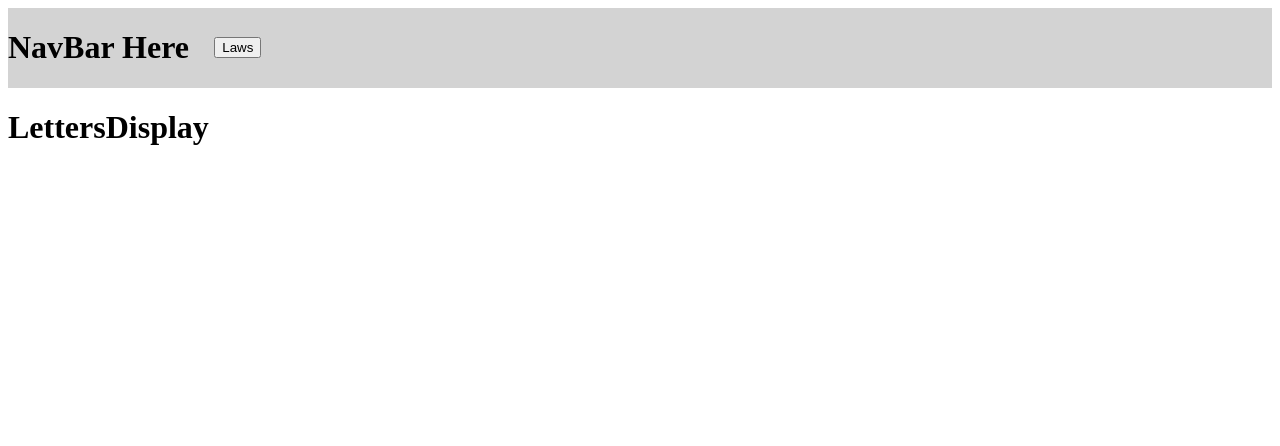
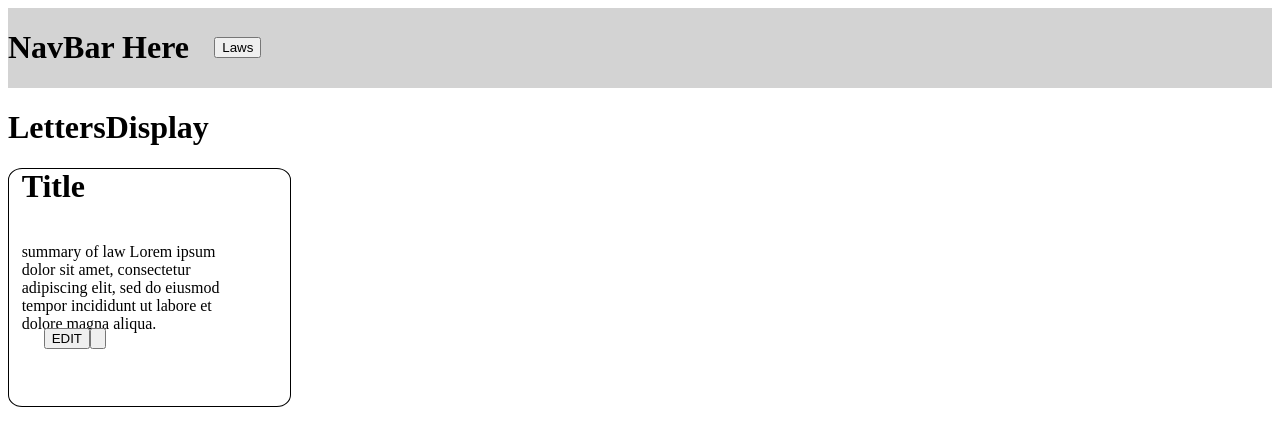
Before and after one commit to cornellh4i/earth-law-center, a React (Create React App) app in the folder client/: page /letters in a window 1280 px wide. Shown: the top 446 px of the page. Built offline with nearby package versions, Linux system fonts and the light colour scheme.

Commit message:
Layout of templateCard

```diff
--- a/client/src/App.js
+++ b/client/src/App.js
@@ -5,6 +5,7 @@ import LawsDisplay from './pages/LawsDisplay/LawsDisplay';
 import LettersDisplay from './pages/LettersDisplay/LettersDisplay';
 import NavBar from './components/NavBar/NavBar';
 import Button from './components/Button/Button.jsx';
+import TemplateCard from "./components/TemplateCard/TemplateCard";
 
 const API_URL = process.env.REACT_APP_API;
 
@@ -34,8 +35,9 @@ function App() {
       </Routes>
 
       {/* Edit this all to Button by passing in the props you create! */}
+      <TemplateCard/>
+    </Router>
 
-    </Router>
   );
 }
 
--- /dev/null
+++ b/client/src/components/TemplateCard/TemplateCard.css
@@ -0,0 +1,30 @@
+.cardContainer{
+    width: 20vw;
+    height: 26.5vh;
+    border-style: solid;
+    border-width: 1px;
+    border-color: black;
+    border-radius: 5%;
+    padding: 1%;
+    display: flex;
+    flex-direction: column;
+    justify-content: center;
+    align-items: flex-start;
+}
+.cardTextContainer{
+    width: 83%;
+    height: 48%;
+    display: flex;
+    flex-direction: column;
+    justify-content: center;
+    align-items: flex-start;
+}
+
+.cardButtonContainer{
+    margin-left: 8.6%;
+    margin-top: 11.32%;
+    margin-right: 8.6%;
+    margin-bottom: 11.32%;
+    display: flex;
+    flex-direction: row;
+}
--- a/client/src/components/TemplateCard/TemplateCard.jsx
+++ b/client/src/components/TemplateCard/TemplateCard.jsx
@@ -1,12 +1,20 @@
 import React from 'react';
-import './TemplateCards.css';
+import './TemplateCard.css';
+import Button from '../Button/Button';
 
 /** Component for TemplateCard Page */
 
 const TemplateCard = () => {
   return (
-    <div>
-      <h1>TemplateCard</h1>
+    <div className='cardContainer'>
+      <div className='cardTextContainer'>
+        <h1>Title</h1>
+        <p>summary of law Lorem ipsum dolor sit amet, consectetur adipiscing elit, sed do eiusmod tempor incididunt ut labore et dolore magna aliqua.</p>
+      </div>
+      <div className='cardButtonContainer'>
+        <Button className='cardEditButton' text="EDIT"/>
+        <Button className='cardDownloadButton'/>
+      </div>
     </div>
   );
 };
```
Also changed, not shown: client/src/components/TemplateCard/TemplateBox.css (deleted).
